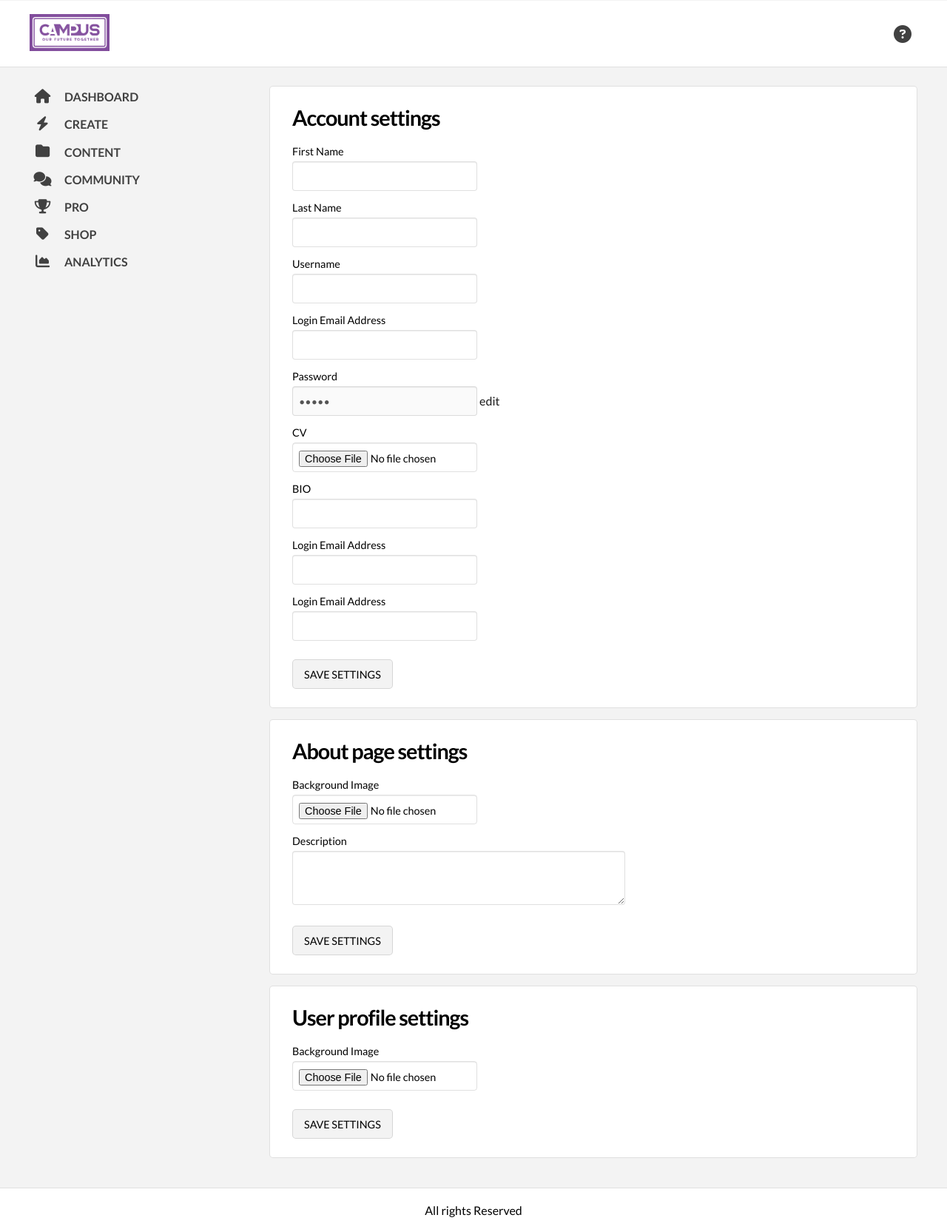
After one commit to NGNL-Yato/Django_project_social_media, a Django app: page /settings/ in a window 1280 px wide. The commit adds this page. Shown: the whole page at 74% size. Run offline with Django 5.2, Linux system fonts and the light colour scheme; some libraries are stand-ins or nearby versions.

Commit message:
- resolving conflicts

```diff
--- /dev/null
+++ b/Djangotest/static/CSS/userProfile/settings.css
@@ -0,0 +1,290 @@
+ /*START GENERAL CSS FOR Settings page*/
+ @import "https://cdnjs.cloudflare.com/ajax/libs/font-awesome/3.1.0/css/font-awesome.min.css";
+ @import url(//fonts.googleapis.com/css?family=Lato:400,700,900,400italic,700italic,900italic);
+ * {
+   font-family: Lato;
+ }
+ body {
+   font-size: 16px;
+   background: #f3f3f3;
+   margin: 1px 0px 0px 0px;
+ }
+ h1, h2, h3, h4, h5, h6 {
+   letter-spacing: -0.035em;
+   margin: 0px 0px 10px 0px;
+ }
+ h1 {
+   font-size: 2.5em;
+ }
+ h2 {
+   font-size: 1.8em;
+ }
+ h3 {
+   font-size: 1.5em;
+ }
+ img, p, a {
+   margin: 0px;
+ }
+ a {
+   color: #f44236;
+   text-decoration: none;
+ }
+ a:hover,
+ a:focus,
+ a:active {
+   color: #f44236 !important;
+ }
+ button {
+   font-size: 0.8em;
+   text-transform: uppercase;
+   padding: 5px 10px;
+   margin: 0px;
+   background: #f3f3f3;
+   border: 1px solid rgba(0, 0, 0, .12);
+   border-radius: 5px;
+ }
+ button:hover {
+   cursor: pointer;
+ }
+ .header-content,
+ .body-content,
+ .footer-content {
+   height: auto;
+   max-width: 1200px;
+   margin: 0 auto;
+   padding: 0px 15px;
+ }
+ .header-section {
+   background: #fff;
+   border-bottom: 1px solid rgba(0, 0, 0, .12);
+   height: auto;
+   padding: 18px 0px;
+ }
+ .header-content {
+   display: flex;
+   align-items: center;
+   justify-content: space-between;
+ }
+ .platform-logo {
+   width: auto;
+   max-width: 250px;
+   height: auto;
+   max-height: 50px;
+ }
+ .header-nav .nav-icon {
+   color: #414141;
+   font-size: 1.5em;
+   margin: 0px 8px;
+ }
+ .header-nav .nav-icon:hover {
+   color: #f44236;
+ }
+ .body-root {
+   min-height: 85.3vh;
+ }
+ .body-section {
+   padding: 25px 0px;
+ }
+ .body-content {
+   display: flex;
+ }
+ .sidebar {
+   width: 27%;
+   min-width: 200px;
+   height: auto;
+ }
+ .main {
+   width: 73%;
+   height: auto;
+ }
+ .sidebar-menu {
+   display: flex;
+   flex-direction: column;
+   padding-top: 5px;
+ }
+ .sidebar-menu .menu-item {
+   color: #414141;
+   font-size: 1em;
+   font-weight: 700;
+   text-transform: uppercase;
+   width: auto;
+   max-width: 180px;
+   margin-bottom: 18px;
+   display: flex;
+   align-items: center;
+ }
+ .sidebar-menu .menu-icon {
+   font-size: 1.2em;
+   text-align: center;
+   width: 35px;
+   margin-right: 12px;
+ }
+ .main-container {
+   background: #fff;
+   border: 1px solid rgba(0, 0, 0, .12);
+   border-radius: 5px;
+   padding: 25px 30px;
+   margin-bottom: 15px;
+ }
+ .footer-section {
+   background: #fff;
+   border-top: 1px solid rgba(0, 0, 0, .12);
+   height: auto;
+   padding: 20px 0px;
+ }
+ .footer-container.msh-power {
+   display: flex;
+   align-items: center;
+   justify-content: center;
+ }
+ .footer-container.msh-power p {
+   font-size: 0.9em;
+   text-transform: uppercase;
+   padding-right: 7px;
+ }
+ .msh-logo {
+   width: auto;
+   max-width: 150px;
+ }
+ @media (max-width: 480px) {
+   h1 {
+     font-size: 2em;
+   }
+   h2 {
+     font-size: 1.6em;
+   }
+   h3 {
+     font-size: 1.3em;
+   }
+   button {
+     font-size: 0.9em;
+   }
+   .header-content {
+     justify-content: center;
+   }
+   .platform-logo {
+     max-width: 225px;
+   }
+   .header-nav {
+     display: none;
+   }
+   .body-root {
+     min-height: 74.5vh;
+   }
+   .body-section {
+     padding: 15px 0px;
+   }
+   .body-content {
+     flex-direction: column;
+   }
+   .sidebar {
+     width: 100%;
+   }
+   .main {
+     width: 100%;
+   }
+   .sidebar-menu {
+     flex-direction: row;
+     flex-wrap: wrap;
+     justify-content: space-between;
+     padding-bottom: 2px;
+   }
+   .sidebar-menu .menu-item {
+     width: 48%;
+     margin-bottom: 15px;
+   }
+   .sidebar-menu .menu-icon {
+     margin-right: 6px;
+   }
+   .main-container {
+     padding: 15px 20px;
+     margin: 0px -16px 15px;
+     border-radius: 0px;
+   }
+ }
+ /*END GENERAL CSS FOR BACKEND*/
+ /*START CSS FOR SETTINGS PAGE*/
+ form {
+   padding-top: 10px;
+ }
+ label {
+   display: block;
+   font-size: 0.9em;
+   padding-bottom: 5px;
+ }
+ input,
+ textarea,
+ select {
+   font-size: 0.9em;
+   width: 100%;
+   margin: 0;
+   padding: 10px 8px;
+   box-sizing: border-box;
+   border: 1px solid rgba(0, 0, 0, .12);
+   border-radius: 4px;
+   box-shadow: inset 0 1px 1px rgba(0, 0, 0, 0.075);
+ }
+ input,
+ select {
+   height: 40px;
+ }
+ input:focus,
+ textarea:focus,
+ select:focus {
+   outline: none;
+ }
+ .form-field {
+   margin-bottom: 14px;
+ }
+ .form-field.short input,
+ .form-field.short select,
+ .form-field.short textarea {
+   max-width: 250px;
+ }
+ .form-field.medium input,
+ .form-field.medium select,
+ .form-field.medium textarea {
+   max-width: 450px;
+ }
+ input[type="checkbox"] {
+   height: 20px;
+   width: 20px;
+ }
+ .form-field.checkbox {
+   display: flex;
+ }
+ .form-field.checkbox label {
+   padding: 1px 0px 0px 3px;
+ }
+ input[readonly] {
+   background: #f3f3f3;
+ }
+ button.publish,
+ button.update {
+   background: black;
+   border-color: black;
+   color: white;
+ }
+ .new-post-actions,
+ .edit-post-actions {
+   display: flex;
+   margin-top: 25px;
+ }
+ .new-post-actions button,
+ .edit-post-actions button {
+   font-size: 0.9em;
+   height: 40px;
+   padding: 5px 15px;
+   margin-right: 6px;
+ }
+ .settings-actions {
+   margin-top: 25px;
+ }
+ .settings-actions button {
+   font-size: 0.9em;
+   height: 40px;
+   padding: 5px 15px;
+ }
+ .account-settings-form .field-2 input {
+   margin-bottom: 5px;
+ }
--- a/Djangotest/templates/HTML/tmp/test.html
+++ b/Djangotest/templates/HTML/tmp/test.html
@@ -1,5 +1,5 @@
 
-<form action="/test/" method="post">
+<form action="/test/" method="post" enctype="multipart/form-data">
     {% csrf_token %}
 
     {{userform}}
--- /dev/null
+++ b/Djangotest/templates/HTML/userProfile/settings.html
@@ -0,0 +1,168 @@
+{% load static %}
+
+<!DOCTYPE html>
+<html>
+  <head>
+    <meta charset="utf-8">
+    <title>|**BACKEND TITLE**|</title>
+    <link rel="stylesheet" href="https://use.fontawesome.com/releases/v5.0.6/css/all.css">
+    <link rel="stylesheet" href="{% static 'CSS/userProfile/settings.css'%}">
+  </head>
+  <body>
+    <div class="backend-root">
+      <header>
+        <div class="header-section">
+          <div class="header-content">
+            <div class="header-container logo">
+              <img src="{%static 'Assets/Images/Logo_Ws.png' %}" class="platform-logo">
+            </div>
+            <div class="header-container header-nav">
+              <a href="#"><i class="fas fa-question-circle nav-icon"></i></a>
+              <!-- <a href="#"><i class="fas fa-bell nav-icon"></i></a> -->
+              <!-- <a href="#"><i class="fas fa-user-circle nav-icon"></i></a> -->
+            </div>
+          </div>
+        </div>
+      </header>
+      <div class="body-root">
+        <div class="body-section">
+          <div class="body-content">
+            <div class="sidebar">
+              <div class="sidebar-content">
+                <div class="sidebar-container sidebar-menu">
+                  <a href="#" class="menu-item"><i class="fas fa-home menu-icon"></i>Dashboard</a>
+                  <a href="#" class="menu-item"><i class="fas fa-bolt menu-icon"></i>Create</a>
+                  <a href="#" class="menu-item"><i class="fas fa-folder menu-icon"></i>Content</a>
+                  <a href="#" class="menu-item"><i class="fas fa-comments menu-icon"></i>Community</a>
+                  <a href="#" class="menu-item"><i class="fas fa-trophy menu-icon"></i>Pro</a>
+                  <a href="#" class="menu-item"><i class="fas fa-tag menu-icon"></i>Shop</a>
+                  <a href="#" class="menu-item"><i class="fas fa-chart-area menu-icon"></i>Analytics</a>
+                  <!-- <a href="#" class="menu-item"><i class="fas fa-cog menu-icon"></i>Settings</a> -->
+                </div>
+              </div>
+            </div>
+            <div class="main">
+              <div class="main-content">
+                <div class="main-container account-settings">
+                  <h2>Account settings</h2>
+                  <div class="settings-form account">
+                    <form class="account-settings-form">
+                        <!--  -->
+                      <div class="form-field short">
+                        <label for="first_name">First Name</label>
+                        <input id="first_name" type="text" name="first_name">
+                      </div>
+                      <div class="form-field short">
+                        <label for="first_name">Last Name</label>
+                        <input id="first_name" type="text" name="first_name">
+                      </div>
+
+                      <div class="form-field short">
+                        <label for="username">Username</label>
+                        <input id="username" type="text" name="username">
+                      </div>
+
+                      <div class="form-field short">
+                        <label for="email">Login Email Address</label>
+                        <input id="email" type="email" name="email">
+                      </div>
+
+
+                      <div class="form-field short">
+                        <label for="password">Password</label>
+                        <input id="password" type="password" value="*****" name="password" disabled>
+                        <a class="" type="button" style="color: rgb(26, 26, 26);">edit</a>
+                      </div>
+
+
+                      <div class="form-field short">
+                        <label for="CV">CV</label>
+                        <input id="CV" type="file" name="CV">
+                      </div>
+
+
+                      <div class="form-field short">
+                        <label for="BIO">BIO</label>
+                        <input id="BIO" type="text" name="BIO">
+                      </div>
+
+
+                      <div class="form-field short">
+                        <label for="contact-email">Login Email Address</label>
+                        <input id="contact-email" type="text" name="contact-email">
+                      </div>
+
+
+                      <div class="form-field short">
+                        <label for="contact-email">Login Email Address</label>
+                        <input id="contact-email" type="text" name="contact-email">
+                      </div>
+
+
+                      <!-- submit button  -->
+                      <div class="settings-actions">
+                        <div class="button-container">
+                          <button class="save-settings" type="submit">Save settings</button>
+                        </div>
+                      </div>
+                        <!--  -->
+                    </form>
+
+
+                  </div>
+                </div>
+                <div class="main-container about-page">
+                  <h2>About page settings</h2>
+                  <div class="settings-form about">
+                    <form class="about-settings-form">
+                      <div class="form-field field-1 short">
+                        <label for="about-image">Background Image</label>
+                        <input id="about-image" type="file" name="about-image">
+                      </div>
+                      <div class="form-field field-2 medium">
+                        <label for="about-description">Description</label>
+                        <textarea id="about-description" type="text" rows="3" name="about-description"></textarea>
+                      </div>
+                      <div class="settings-actions">
+                        <div class="button-container">
+                          <button class="save-settings" type="submit">Save settings</button>
+                        </div>
+                      </div>
+                    </form>
+                  </div>
+                </div>
+                <div class="main-container user-settings">
+                  <h2>User profile settings</h2>
+                  <div class="settings-form user">
+                    <form class="user-settings-form">
+                      <div class="form-field field-1 short">
+                        <label for="cover-image">Background Image</label>
+                        <input id="cover-image" type="file" name="cover-image">
+                      </div>
+                      <div class="settings-actions">
+                        <div class="button-container">
+                          <button class="save-settings" type="submit">Save settings</button>
+                        </div>
+                      </div>
+                    </form>
+                  </div>
+                </div>
+              </div>
+            </div>
+          </div>
+        </div>
+      </div>
+      <footer>
+        <div class="footer-section">
+          <div class="footer-content">
+           <!--  -->
+           <center>
+               <p>All rights Reserved</p>
+            </center>
+
+          </div>
+        </div>
+      </footer>
+    </div>
+  </body>
+</html>
--- a/Djangotest/urls.py
+++ b/Djangotest/urls.py
@@ -51,6 +51,8 @@ urlpatterns = [
     #
     path('chatApp/', views.chat_app_view, name='chat_app'),
     #
+    path('settings/',backendviews.profile_settings , name='settings'),
+    #
     path('test/',backendviews.test,name="test"),
     #
     path('contact/',views.contact_view,name="contact"),
--- a/backend/models.py
+++ b/backend/models.py
@@ -43,7 +43,8 @@ class utilisateur(models.Model):
     #         return user
     #     else:
     #         return None
-
+    def __str__(self):
+        return self.user.first_name + " " + self.user.last_name
 
     def set_first_name(self, value):
         self.first_name = value
--- a/backend/views.py
+++ b/backend/views.py
@@ -65,7 +65,7 @@ def login_out(request):
 def test(request):
     if request.method == 'POST':
         userinstance = models.utilisateur.objects.get(user_id=request.user.id)
-        form = UtilisateurForm(request.POST, instance=userinstance)
+        form = UtilisateurForm(request.POST,request.FILES, instance=userinstance)
         if form.is_valid(): ###
             form.save()
             # print(userinstance.role)
@@ -79,3 +79,7 @@ def test(request):
         return render(request, 'HTML/tmp/test.html', context)
 
     return redirect('home')
+
+
+def profile_settings(request):
+    return render(request, 'HTML/userProfile/settings.html')
```
Also changed, not shown: Djangotest/templates/HTML/header-homepage.html (added, +46 -0 lines), 2 other files.
